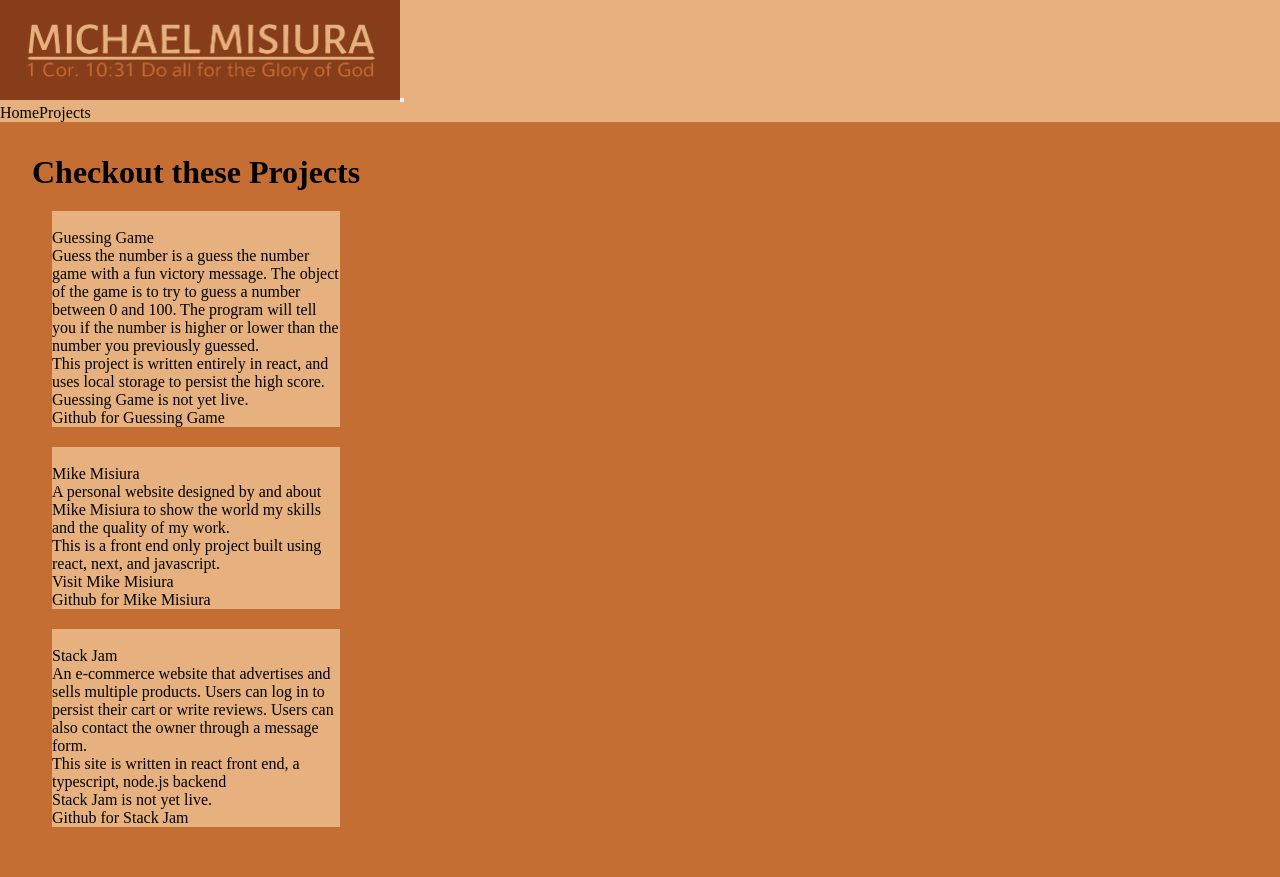
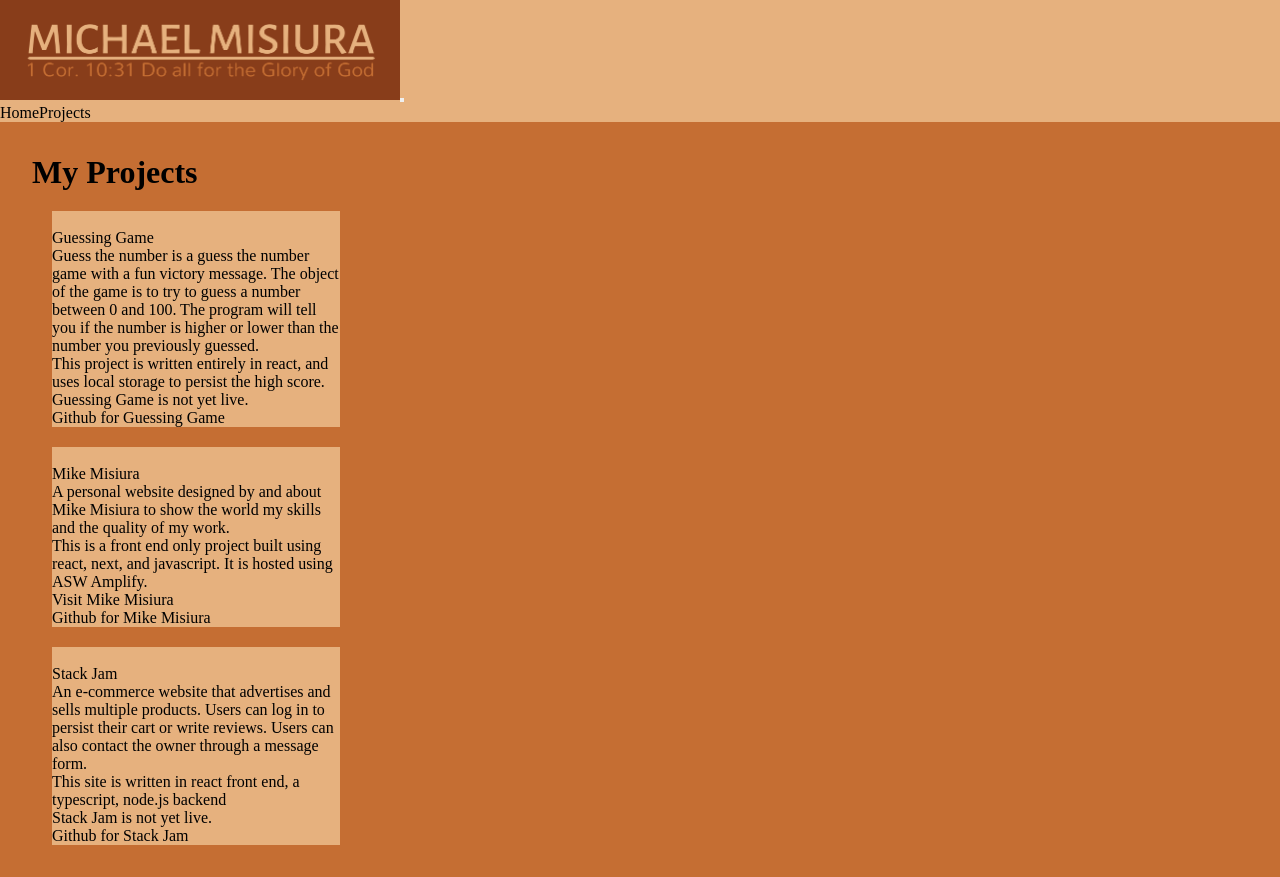
Before and after one commit to MikeMisiura/my-website, a Next.js app: page /projects in a window 1280 px wide. Built offline with nearby package versions, Linux system fonts and the light colour scheme.

Commit message:
another data update

```diff
--- a/data/projects.json
+++ b/data/projects.json
@@ -31,7 +31,7 @@
             "display": true,
             "live": true,
             "description": "A personal website designed by and about Mike Misiura to show the world my skills and the quality of my work.",
-            "resources": "This is a front end only project built using react, next, and javascript."
+            "resources": "This is a front end only project built using react, next, and javascript. It is hosted using ASW Amplify."
         },
         {
             "id": 3,
--- a/pages/projects/index.js
+++ b/pages/projects/index.js
@@ -15,7 +15,7 @@ export default function Projects() {
             </Head>
 
             <div className={styles.nav}>
-                <h1>Checkout these Projects</h1>
+                <h1>My Projects</h1>
                 <ListProducts />
             </div>
         </>
```
